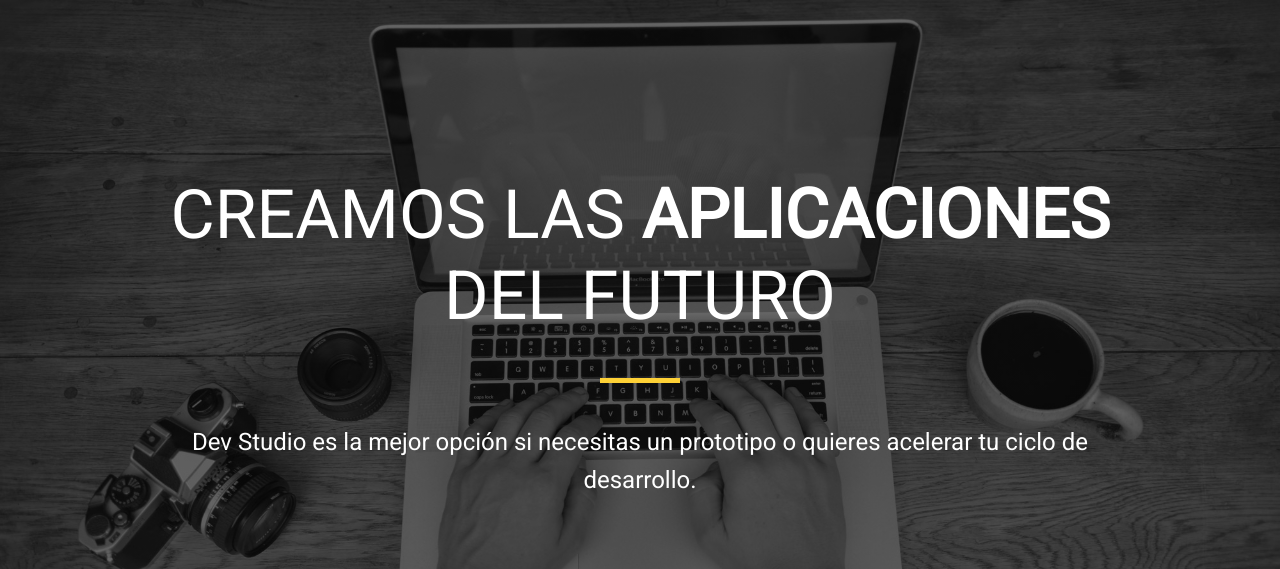
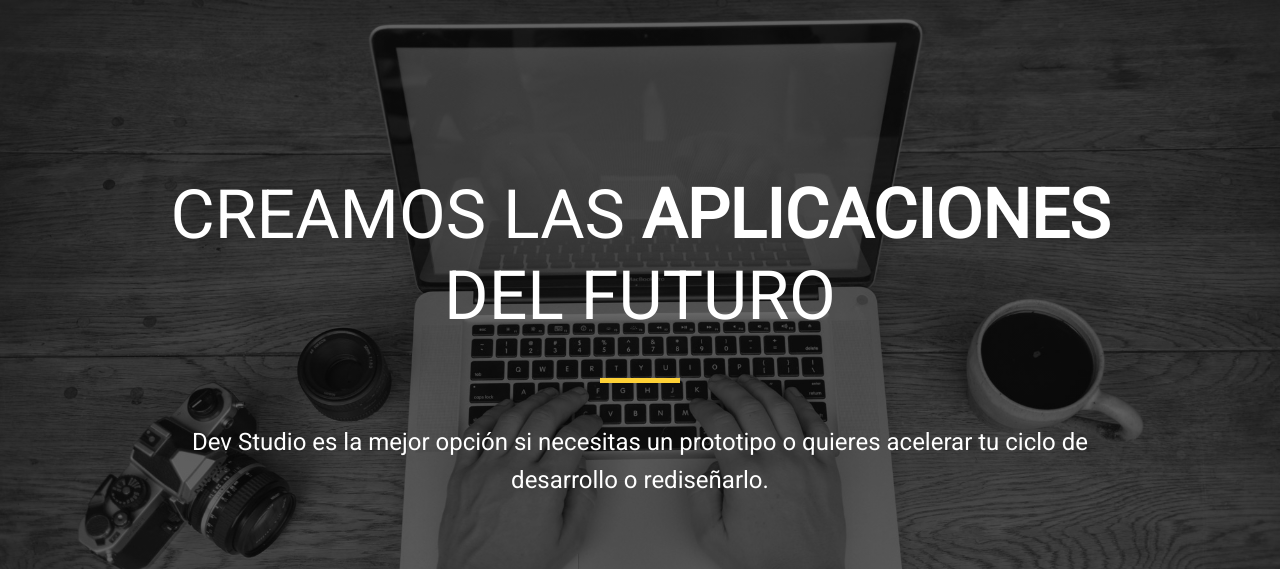
Before and after one commit to cardaguh/studiodev, a plain HTML site: page index.html in a window 1280 px wide. Shown: the part 71-640 px from the top of the page. Drawn offline with nearby package versions, Linux system fonts and the light colour scheme.

Commit message:
Changed message

```diff
--- a/index.html
+++ b/index.html
@@ -27,7 +27,7 @@
  	 	<div class="divider">
 
  	 	</div>
- 	 	<p>Dev Studio es la mejor opción si necesitas un prototipo o quieres acelerar tu ciclo de desarrollo.</p>
+ 	 	<p>Dev Studio es la mejor opción si necesitas un prototipo o quieres acelerar tu ciclo de desarrollo o rediseñarlo.</p>
  	 	<div class="social">
  	 		<a href=""><i class="fa fa-facebook" aria-hidden="true"></i></a>
  	 		<a href=""><i class="fa fa-twitter" aria-hidden="true"></i></a>
```
